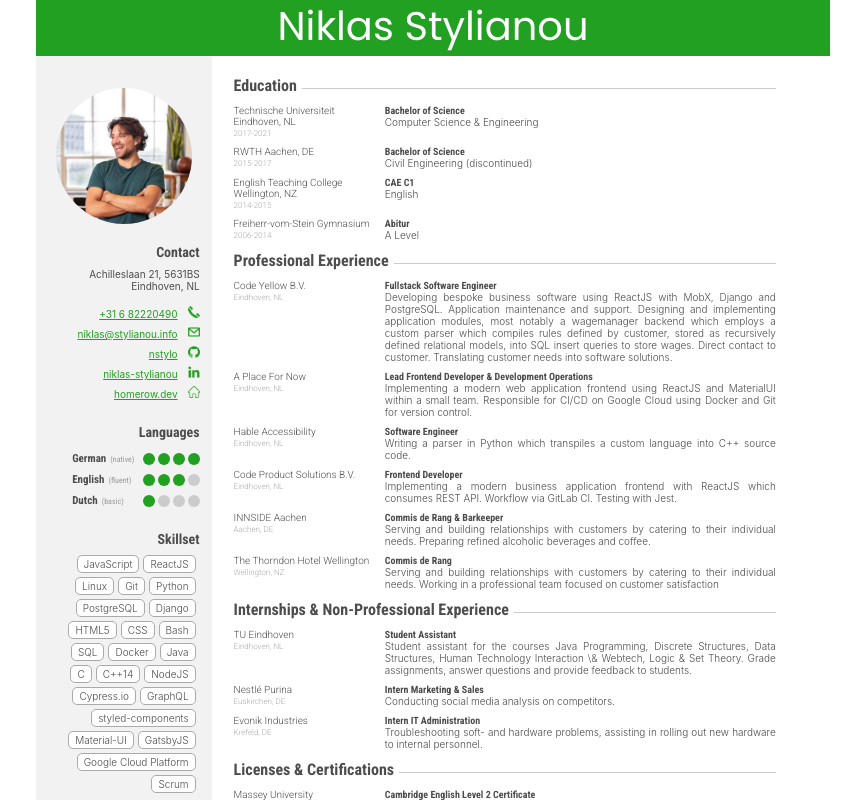
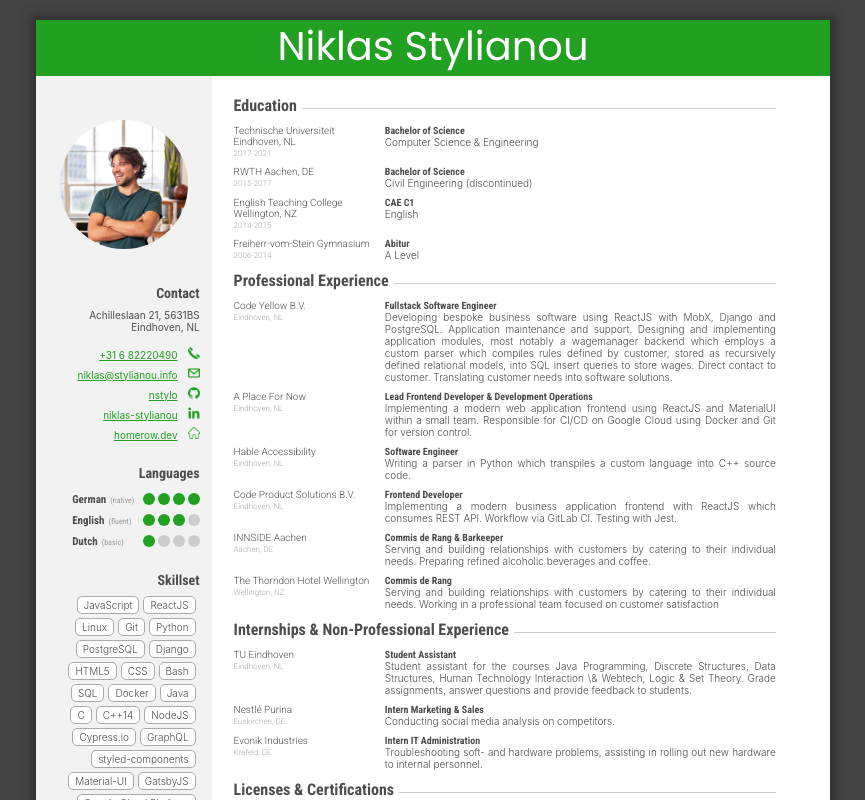
Before and after one commit to nstylo/cv, a React (Create React App) app: page / in a window 1280 px wide. Shown: the top 800 px of the page, without its empty margins (207-1072 px from the left). Built offline with nearby package versions, Linux system fonts and the light colour scheme.

Commit message:
Background and shodow

```diff
--- a/src/App.js
+++ b/src/App.js
@@ -17,6 +17,13 @@ const CVbody = styled.div`
   width: 210mm;
   color: #4d4d4d;
   font-size: 10px;
+  background-color: white;
+  overflow: hidden;
+
+  @media screen {
+    margin: 20px 0;
+    box-shadow: 0px 0px 8px 6px #333;
+  }
 `;
 
 const Header = styled.div`
@@ -139,8 +146,8 @@ const Me = styled.div`
   background: url(${me}) no-repeat;
   background-size: cover;
   border-radius: 50%;
-  width: 36mm;
-  height: 36mm;
+  width: 34mm;
+  height: 34mm;
   background-position: 0mm -2mm;
 `;
 
@@ -264,6 +271,12 @@ const Section = ({ header, children, ...props }) => {
 };
 
 const GlobalStyle = createGlobalStyle`
+  @media screen {
+    html {
+      background-color: #444;
+    }
+  }
+
   a {
     color: #21a021;
   }
@@ -277,7 +290,7 @@ function CV() {
         <Header>Niklas Stylianou</Header>
         <Container>
           <Sidebar>
-            <SidebarSection>
+            <SidebarSection style={{ margin: "32px 0 36px 0" }}>
               <Center>
                 <Me />
               </Center>
```
